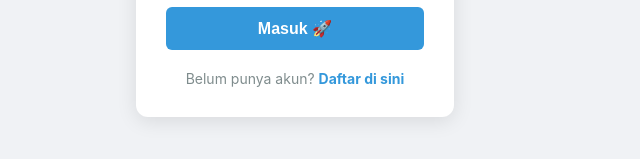
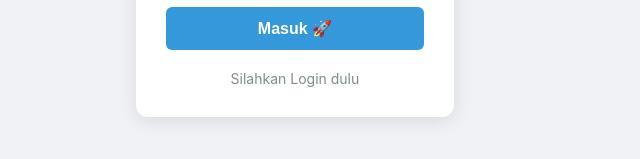
Before and after one commit to shin-meiri/main, a React (Create React App) app: page / in a window 1280 px wide. Shown: the part 535-694 px from the top of the page, without its empty margins (329-969 px from the left). Built offline with nearby package versions, Linux system fonts and the light colour scheme.

Commit message:
Update Login.jsx

```diff
--- a/src/components/Login.jsx
+++ b/src/components/Login.jsx
@@ -161,10 +161,8 @@ const Login = ({ onLogin }) => {
         </form>
 
         <div style={styles.footer}>
-          Belum punya akun?{' '}
-          <a href="#register" onClick={() => onLogin(null, 'register')} style={styles.link}>
-            Daftar di sini
-          </a>
+          Silahkan Login dulu
+
         </div>
       </div>
     </div>
```
